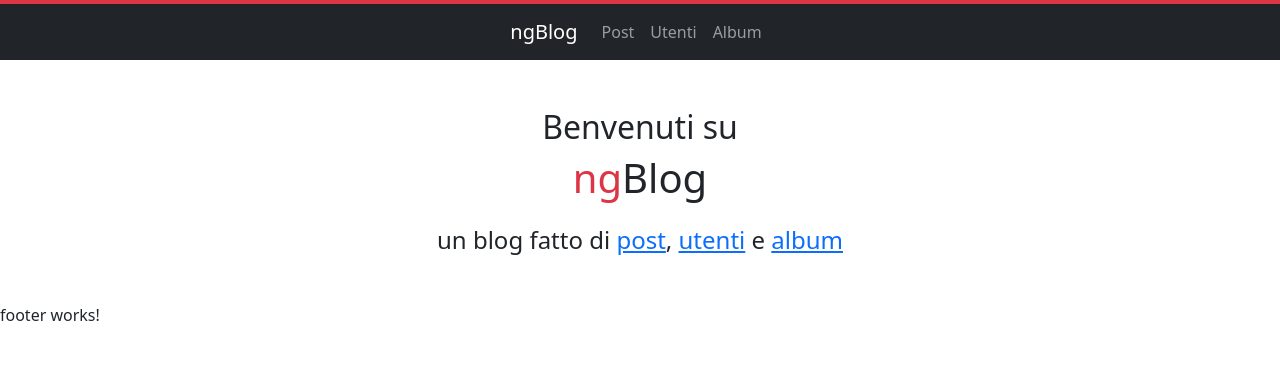
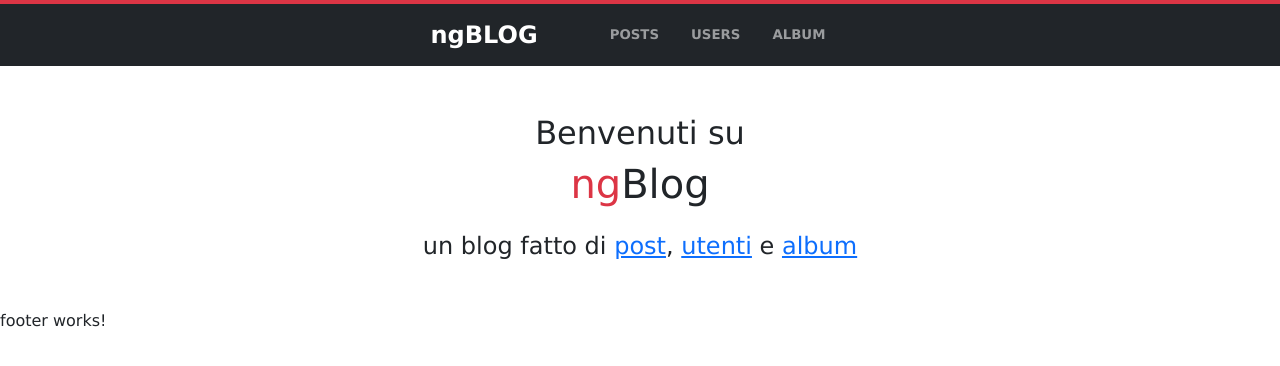
Before and after one commit to jumanjix/ngBlog, an Angular app: page / in a window 1280 px wide. Shown: the top 366 px of the page. Built offline with nearby package versions, Linux system fonts and the light colour scheme.

Commit message:
navbar text-style + global font-family

```diff
--- a/src/app/navbar/navbar.component.css
+++ b/src/app/navbar/navbar.component.css
@@ -0,0 +1,10 @@
+.navbar {
+    font-weight: 600;
+}
+
+.navbar-brand {
+    font-size: x-large;
+}
+.nav-link {
+    font-size: smaller;
+}
--- a/src/app/navbar/navbar.component.html
+++ b/src/app/navbar/navbar.component.html
@@ -1,22 +1,22 @@
-<nav class="navbar navbar-expand-lg navbar-dark bg-dark border-top border-danger border-4">
+<nav class="navbar navbar-expand-md navbar-dark bg-dark border-top border-danger border-4">
     <div class="container-fluid">
         <div class="d-flex  mx-auto">
-            <a class="navbar-brand" routerLink="">ngBlog</a>
+            <a class="navbar-brand" routerLink="">ngBLOG</a>
             <button class="navbar-toggler" type="button" data-bs-toggle="collapse"
                 data-bs-target="#navbarSupportedContent" aria-controls="navbarSupportedContent" aria-expanded="false"
                 aria-label="Toggle navigation">
                 <span class="navbar-toggler-icon"></span>
             </button>
             <div class="collapse navbar-collapse" id="navbarSupportedContent">
-                <ul class="navbar-nav mb-2 mb-lg-0">
-                    <li class="nav-item">
-                        <a class="nav-link" routerLink="post">Post</a>
+                <ul class="navbar-nav mb-2 mb-lg-0 ms-5">
+                    <li class="nav-item me-3">
+                        <a class="nav-link" routerLink="post">POSTS</a>
                     </li>
-                    <li class="nav-item">
-                        <a class="nav-link" routerLink="users">Utenti</a>
+                    <li class="nav-item me-3">
+                        <a class="nav-link" routerLink="users">USERS</a>
                     </li>
-                    <li class="nav-item">
-                        <a class="nav-link" routerLink="album">Album</a>
+                    <li class="nav-item me-3">
+                        <a class="nav-link" routerLink="album">ALBUM</a>
                     </li>
                 </ul>
             </div>
--- a/src/styles.css
+++ b/src/styles.css
@@ -1 +1,4 @@
 /* You can add global styles to this file, and also import other style files */
+* {
+    font-family:'Lucida Sans', 'Lucida Sans Regular', 'Lucida Grande', 'Lucida Sans Unicode', Geneva, Verdana, sans-serif;
+}
```
